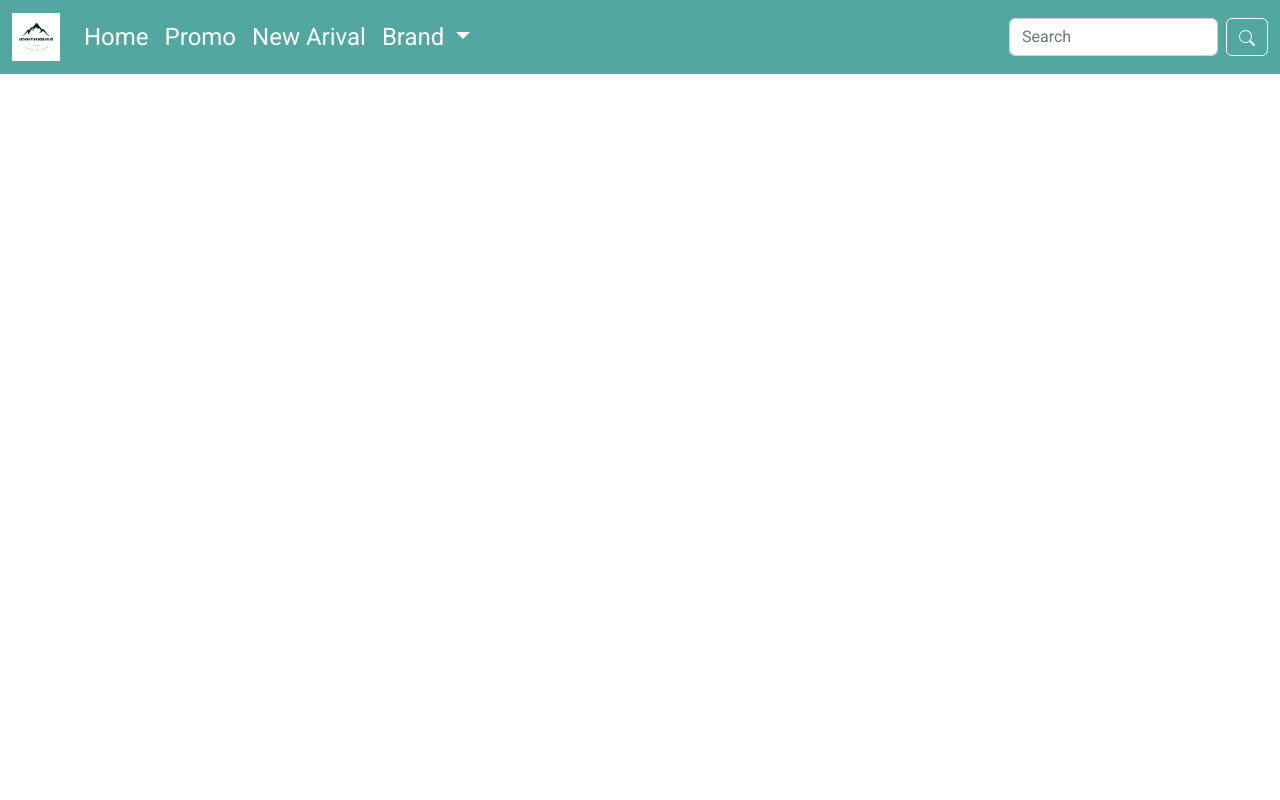
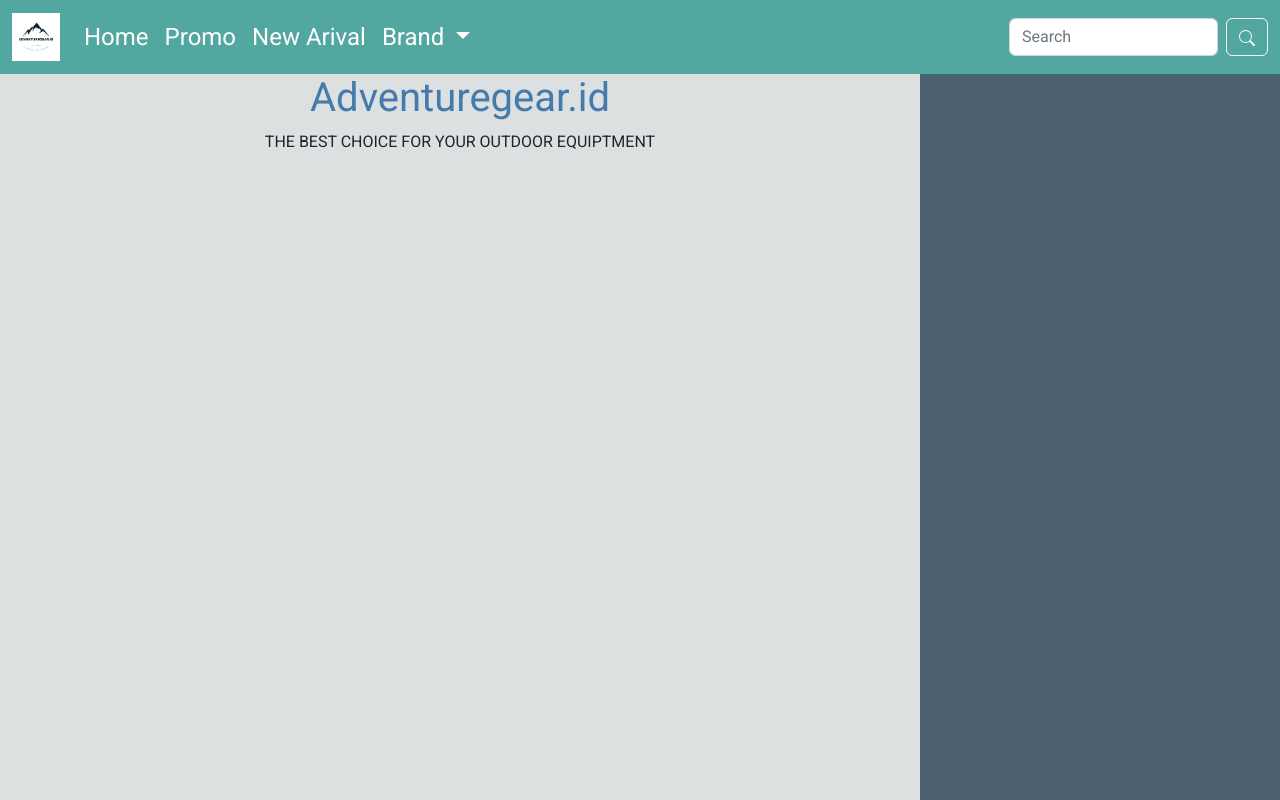
Before and after one commit to Yasirafandi/latihan-bootstrap, a plain HTML site: page index.html in a window 1280 px wide. Shown: the top 800 px of the page. Drawn offline with nearby package versions, Linux system fonts and the light colour scheme.

Commit message:
/memabuat content>header dan sidebar

```diff
--- a/app.css
+++ b/app.css
@@ -14,3 +14,20 @@ body {
 #dropdown-navbar .dropdown-item:hover{
     background-color: #52A8A1;
 }
+main {
+    width: 100%;
+    height: 1000px;
+    margin: auto;
+    display: flex;
+}
+main .sidebar {
+    background-color: #4d6072;
+    flex: 1 2 100px;
+}
+main .content {
+    background-color: rgb(220, 224, 224);
+    flex: 2 1 400px;
+}
+.main-heading h1{
+    color:#447aac;
+}
--- a/index.html
+++ b/index.html
@@ -44,7 +44,17 @@
           </div>
         </div>
       </nav>
+    <main>
+        <section class="content">
+          <div class="main-heading">
+            <h1 class="h1 text-center">Adventuregear.id</h1>
+            <p class="text-center">THE BEST CHOICE FOR YOUR OUTDOOR EQUIPTMENT</p>
+          </div>
+          <br>
+        </section>
 
+        <section class="sidebar"></section>
+    </main>
     <script src="https://cdn.jsdelivr.net/npm/bootstrap@5.2.3/dist/js/bootstrap.bundle.min.js" integrity="sha384-kenU1KFdBIe4zVF0s0G1M5b4hcpxyD9F7jL+jjXkk+Q2h455rYXK/7HAuoJl+0I4" crossorigin="anonymous"></script>
   </body>
 </html>
```
